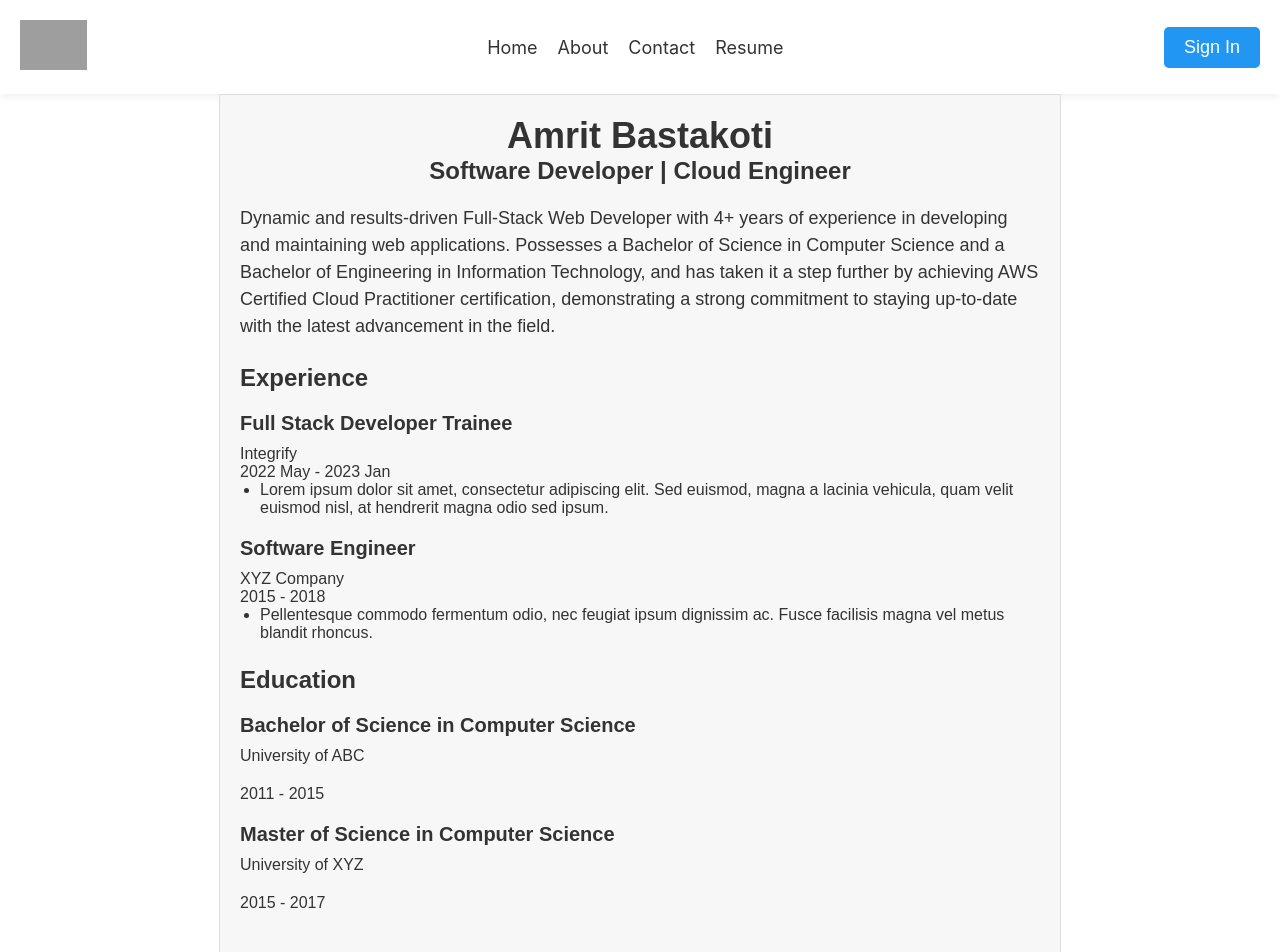
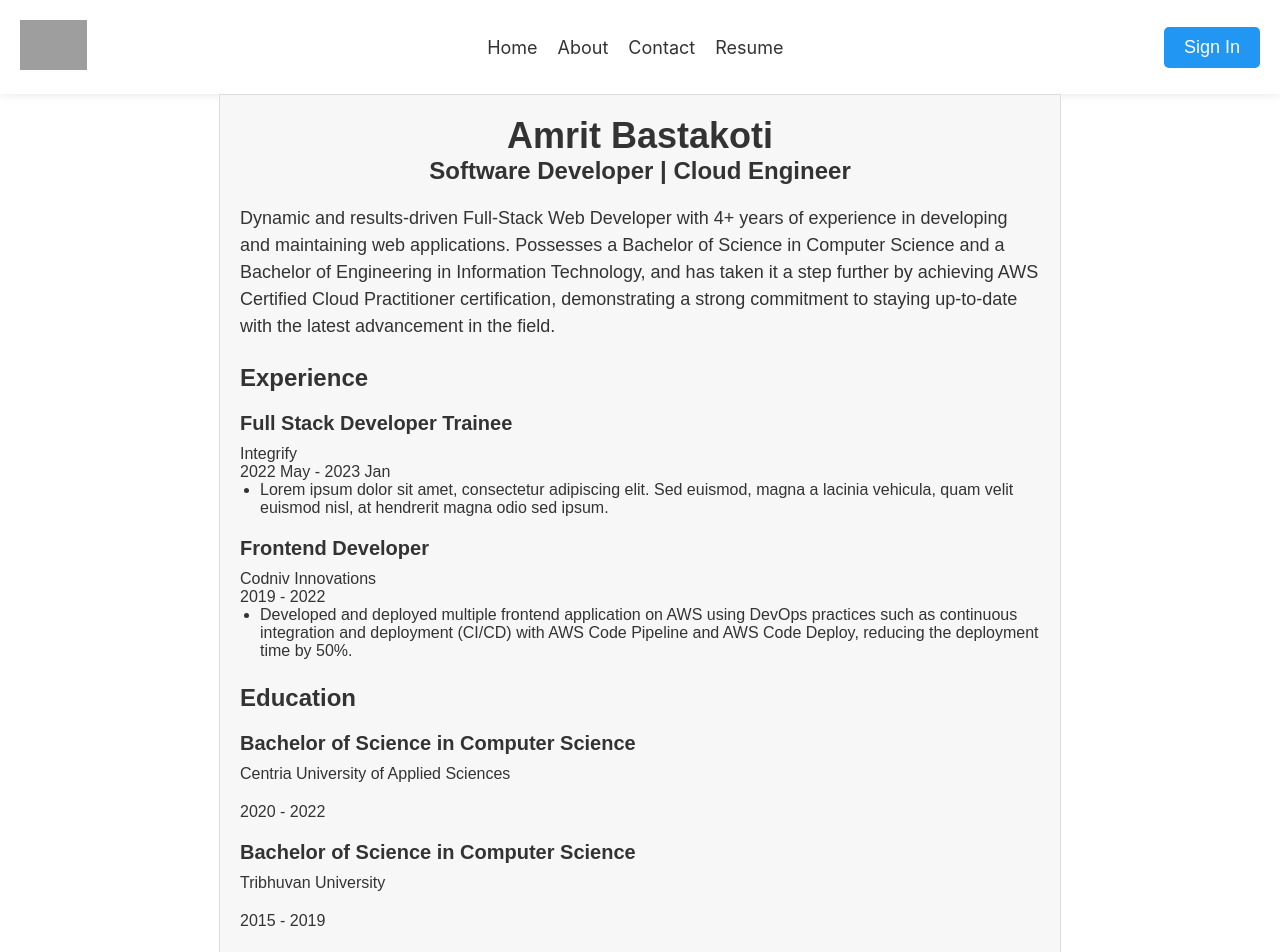
Before and after one commit to Amrit618/profile, a React (Create React App) app: page /Resume in a window 1280 px wide. Shown: the top 952 px of the page. Built offline with nearby package versions, Linux system fonts and the light colour scheme; grey boxes are pictures that could not be loaded.

Commit message:
updated resume

```diff
--- a/src/Pages/Home.tsx
+++ b/src/Pages/Home.tsx
@@ -29,6 +29,7 @@ function Home() {
             and reduce your costs.
           </p>
         </div>
+
         <div className="big-card">
           <h2>Time management</h2>
           <p>
--- a/src/cvData.ts
+++ b/src/cvData.ts
@@ -12,23 +12,23 @@ const cvData = {
         'Lorem ipsum dolor sit amet, consectetur adipiscing elit. Sed euismod, magna a lacinia vehicula, quam velit euismod nisl, at hendrerit magna odio sed ipsum.',
     },
     {
-      title: 'Software Engineer',
-      company: 'XYZ Company',
-      duration: '2015 - 2018',
+      title: 'Frontend Developer',
+      company: 'Codniv Innovations',
+      duration: '2019 - 2022',
       description:
-        'Pellentesque commodo fermentum odio, nec feugiat ipsum dignissim ac. Fusce facilisis magna vel metus blandit rhoncus.',
+        'Developed and deployed multiple frontend application on AWS using DevOps practices such as continuous integration and deployment (CI/CD) with AWS Code Pipeline and AWS Code Deploy, reducing the deployment time by 50%.',
     },
   ],
   education: [
     {
       degree: 'Bachelor of Science in Computer Science',
-      institution: 'University of ABC',
-      duration: '2011 - 2015',
+      institution: 'Centria University of Applied Sciences',
+      duration: '2020 - 2022',
     },
     {
-      degree: 'Master of Science in Computer Science',
-      institution: 'University of XYZ',
-      duration: '2015 - 2017',
+      degree: 'Bachelor of Science in Computer Science',
+      institution: 'Tribhuvan University',
+      duration: '2015 - 2019',
     },
   ],
 };
```
